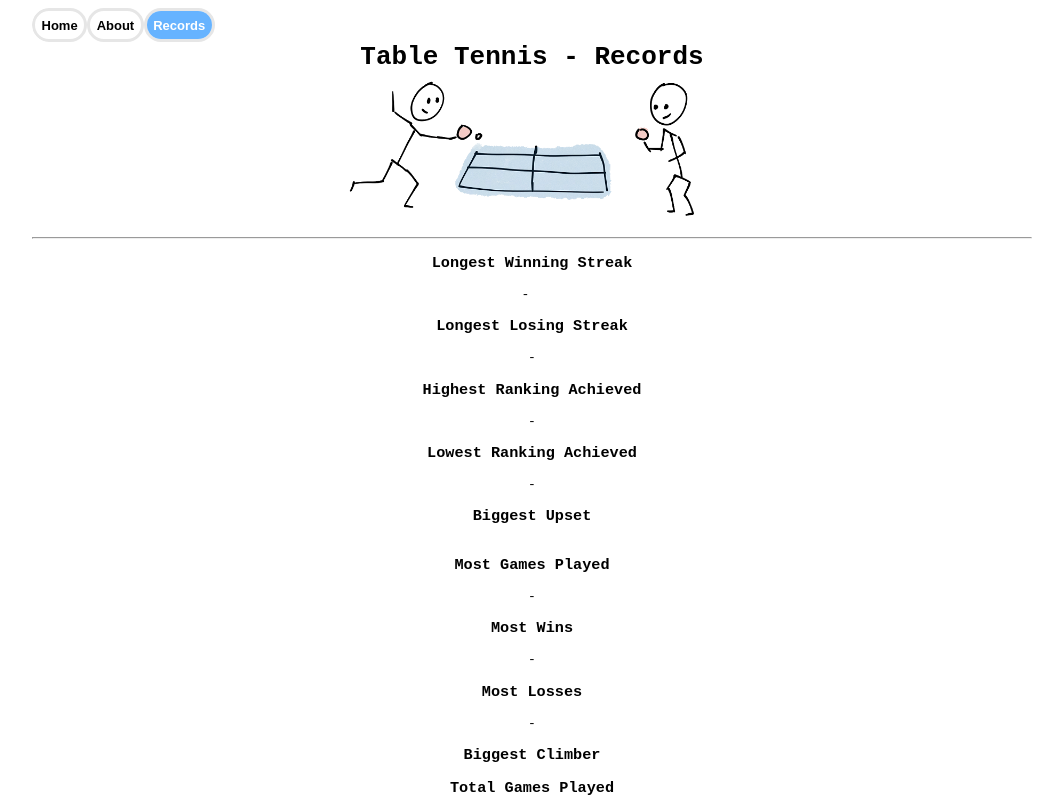
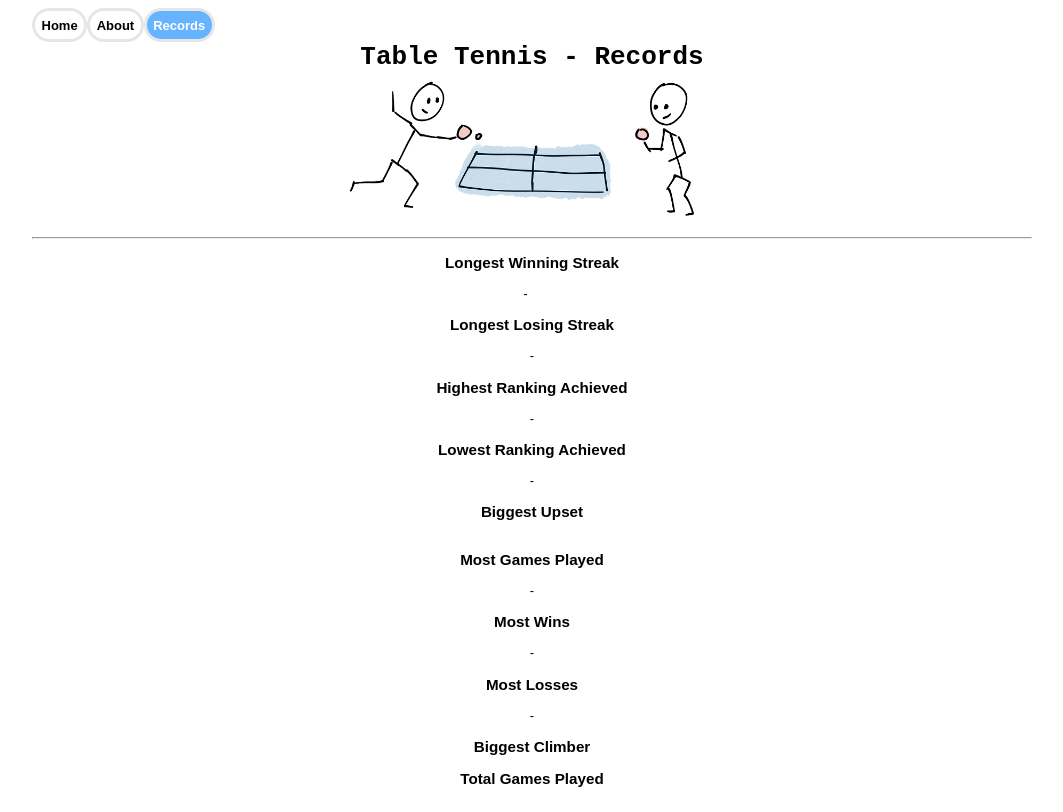
Before and after one commit to AdmiralGT/ttennis_ladder, a plain HTML site: page records.html in a window 1280 px wide. Shown: the whole page, without its empty margins (108-1171 px from the left). Drawn offline with Linux system fonts and the light colour scheme; no server answers; a web font is replaced by a local one.

Commit message:
Let's try Derek's idea

```diff
--- a/footy.css
+++ b/footy.css
@@ -440,3 +440,9 @@ hr
   text-align: left;
   font-family: sans-serif;
 }
+
+#records_content
+{
+  text-align: middle;
+  font-family: sans-serif;
+}
```
